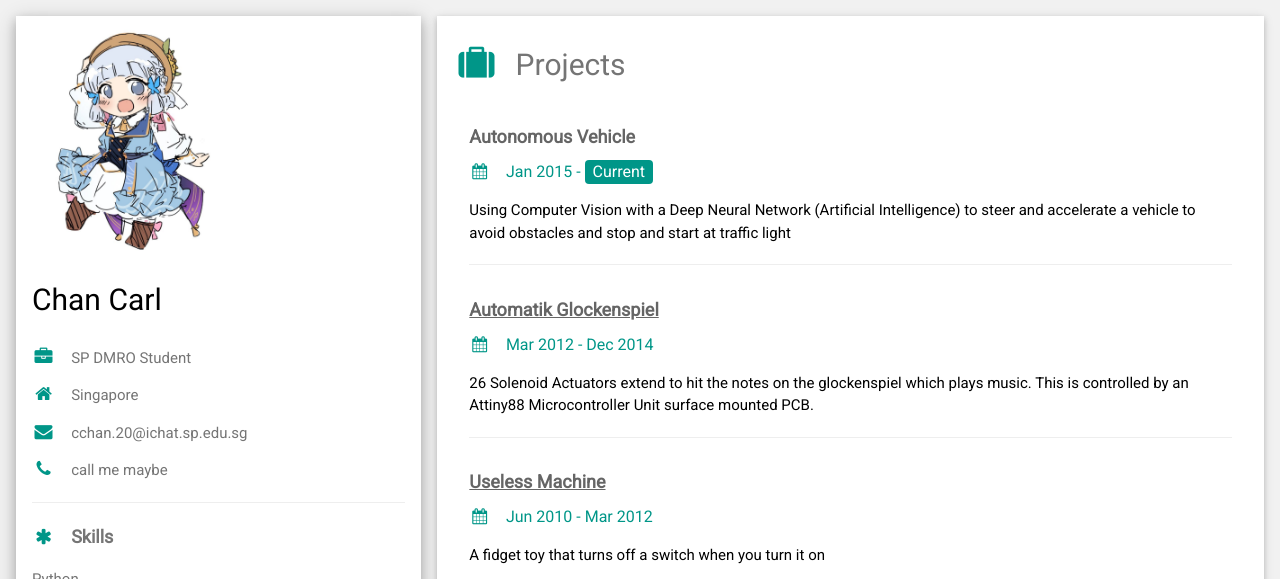
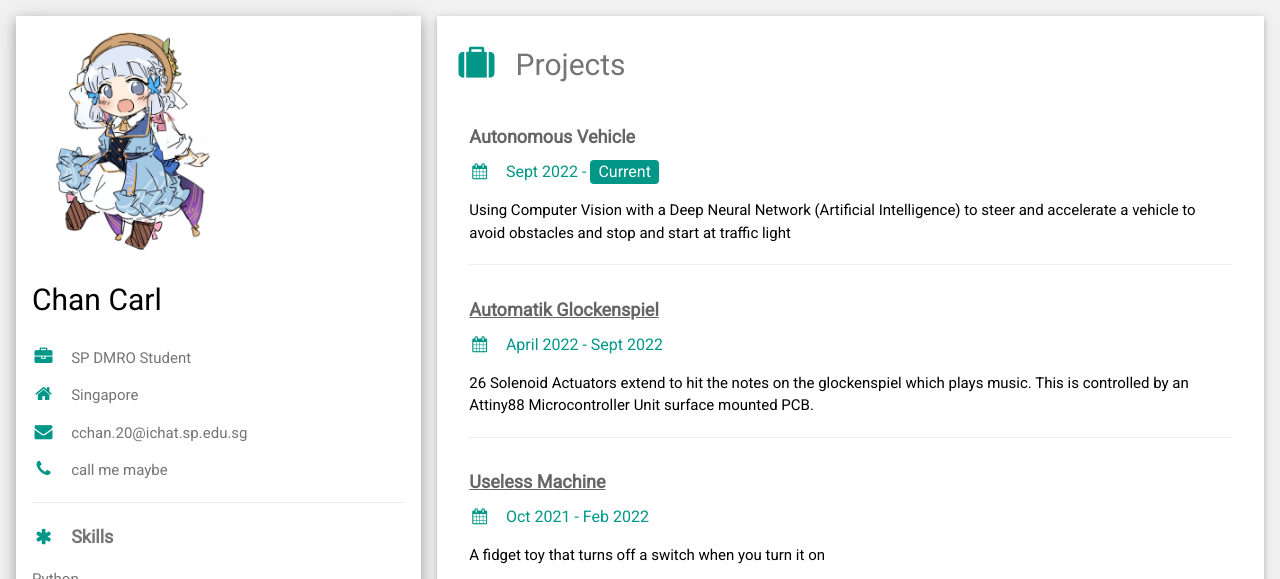
Before and after one commit to cchan6969/carl-main, a plain HTML site: page index.html in a window 1280 px wide. Shown: the top 579 px of the page. Drawn offline with nearby package versions, Linux system fonts and the light colour scheme.

Commit message:
Update index.html

```diff
--- a/index.html
+++ b/index.html
@@ -65,7 +65,7 @@
 
                 <div class="w3-container">
                 <h5 class="w3-opacity"><b>Autonomous Vehicle</b></h5>
-                <h6 class="w3-text-teal"><i class="fa fa-calendar fa-fw w3-margin-right"></i>Jan 2015 - <span class="w3-tag w3-teal w3-round">Current</span></h6>
+                <h6 class="w3-text-teal"><i class="fa fa-calendar fa-fw w3-margin-right"></i>Sept 2022 - <span class="w3-tag w3-teal w3-round">Current</span></h6>
                 <p>
                     Using Computer Vision with a Deep Neural Network (Artificial Intelligence)
                     to steer and accelerate a vehicle to avoid obstacles and stop and start at traffic light
@@ -74,7 +74,7 @@
 
                 <div class="w3-container">
                 <h5 class="w3-opacity"><b><a href="https://cchan6969.github.io/FDFAB-AY22-23-S1-Chan-Carl/index.html">Automatik Glockenspiel</a></b></h5>
-                <h6 class="w3-text-teal"><i class="fa fa-calendar fa-fw w3-margin-right"></i>Mar 2012 - Dec 2014</h6>
+                <h6 class="w3-text-teal"><i class="fa fa-calendar fa-fw w3-margin-right"></i>April 2022 - Sept 2022</h6>
                 <p>
                     26 Solenoid Actuators extend to hit the notes on the glockenspiel which plays music.
                     This is controlled by an Attiny88 Microcontroller Unit surface mounted PCB.
@@ -83,7 +83,7 @@
 
                 <div class="w3-container">
                 <h5 class="w3-opacity"><b><a href="https://cchan6969.github.io/Dfab-AY21-22S2-Chan-Carl/index.html">Useless Machine</a></b></h5>
-                <h6 class="w3-text-teal"><i class="fa fa-calendar fa-fw w3-margin-right"></i>Jun 2010 - Mar 2012</h6>
+                <h6 class="w3-text-teal"><i class="fa fa-calendar fa-fw w3-margin-right"></i>Oct 2021 - Feb 2022</h6>
                 <p>
                     A fidget toy that turns off a switch when you turn it on
                 </p><br>
```
